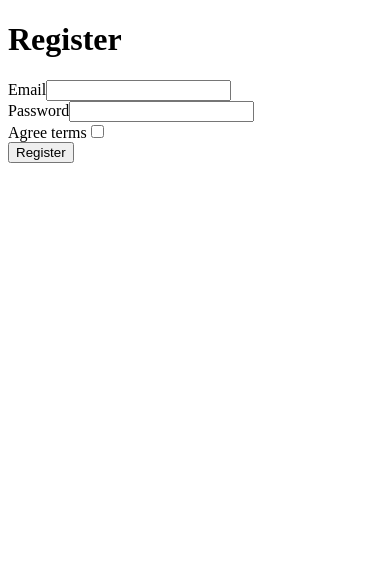
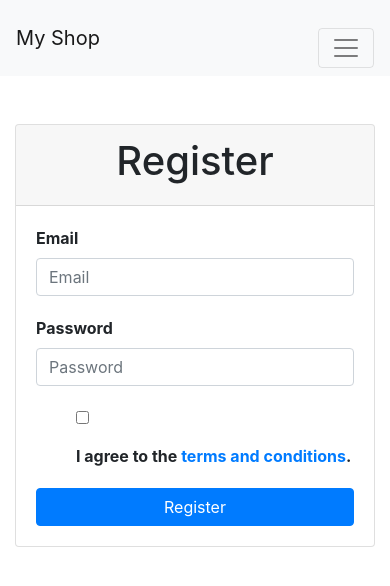
Before and after one commit to ignamart03/Symfony-shop, a Symfony app: template templates/registration/register.html.twig in a window 390 px wide. Shown: the top 586 px of the page. Run offline with Twig, Linux system fonts and the light colour scheme; the template is opened without the code that fills it, so the values that code supplies are empty; form fields are guessed from the names that the template uses; some libraries are stand-ins or nearby versions.

Commit message:
Apply style and create 'Home'

```diff
--- a/templates/base.html.twig
+++ b/templates/base.html.twig
@@ -7,13 +7,50 @@
         {# Run `composer require symfony/webpack-encore-bundle` to start using Symfony UX #}
         {% block stylesheets %}
             {{ encore_entry_link_tags('app') }}
+            <link rel="stylesheet" href="https://maxcdn.bootstrapcdn.com/bootstrap/4.0.0/css/bootstrap.min.css">
+            <style>
+                /* Customize styles for the login form */
+                form {
+                    max-width: 400px;
+                    margin: 0 auto;
+                }
+                label {
+                    font-weight: bold;
+                }
+                input {
+                    margin-bottom: 20px;
+                }
+                button {
+                    margin-top: 20px;
+                }
+            </style>
         {% endblock %}
 
         {% block javascripts %}
             {{ encore_entry_script_tags('app') }}
+            <!-- Include Bootstrap JS -->
+            <script src="https://code.jquery.com/jquery-3.2.1.slim.min.js"></script>
+            <script src="https://cdnjs.cloudflare.com/ajax/libs/popper.js/1.12.9/umd/popper.min.js"></script>
+            <script src="https://maxcdn.bootstrapcdn.com/bootstrap/4.0.0/js/bootstrap.min.js"></script>
         {% endblock %}
     </head>
     <body>
+        <nav class="navbar navbar-expand-lg navbar-light bg-light">
+            <a class="navbar-brand" href="{{ path('home') }}">My Shop</a>
+            <button class="navbar-toggler" type="button" data-toggle="collapse" data-target="#navbarNav" aria-controls="navbarNav" aria-expanded="false" aria-label="Toggle navigation">
+                <span class="navbar-toggler-icon"></span>
+            </button>
+            <div class="collapse navbar-collapse" id="navbarNav">
+                <ul class="navbar-nav">
+                    <li class="nav-item">
+                        <a class="nav-link" href="{{ path('register') }}">Register</a>
+                    </li>
+                    <li class="nav-item">
+                        <a class="nav-link" href="{{ path('login') }}">Login</a>
+                    </li>
+                </ul>
+            </div>
+        </nav>
         {% block body %}{% endblock %}
     </body>
 </html>
--- a/templates/registration/register.html.twig
+++ b/templates/registration/register.html.twig
@@ -3,15 +3,51 @@
 {% block title %}Register{% endblock %}
 
 {% block body %}
-    <h1>Register</h1>
+    <div class="container">
+        <div class="row">
+            <div class="col-md-6 offset-md-3">
+                <div class="card mt-5">
+                    <div class="card-header">
+                        <h1 class="text-center">Register</h1>
+                    </div>
+                    <div class="card-body">
+                        {{ form_start(registrationForm) }}
+                        <div class="form-group">
+                            {{ form_row(registrationForm.email, {
+                                'attr': {
+                                    'class': 'form-control',
+                                    'placeholder': 'Email'
+                                }
+                            }) }}
+                        </div>
+                        <div class="form-group">
+                            {{ form_row(registrationForm.plainPassword, {
+                                'label': 'Password',
+                                'attr': {
+                                    'class': 'form-control',
+                                    'placeholder': 'Password'
+                                }
+                            }) }}
+                        </div>
+                        <div class="form-group form-check">
+                            <div class="form-check">
+                                {{ form_widget(registrationForm.agreeTerms, {
+                                    'attr': {
+                                    'class': 'form-check-input'
+                                    }
+                                }) }}
+                                <label class="form-check-label" for="{{ registrationForm.agreeTerms.vars.id }}">
+                                    I agree to the <a href="#">terms and conditions</a>.
+                                </label>
+                            </div>
+                        </div>
 
-    {{ form_start(registrationForm) }}
-        {{ form_row(registrationForm.email) }}
-        {{ form_row(registrationForm.plainPassword, {
-            label: 'Password'
-        }) }}
-        {{ form_row(registrationForm.agreeTerms) }}
 
-        <button type="submit" class="btn">Register</button>
-    {{ form_end(registrationForm) }}
+                        <button type="submit" class="btn btn-primary btn-block">Register</button>
+                        {{ form_end(registrationForm) }}
+                    </div>
+                </div>
+            </div>
+        </div>
+    </div>
 {% endblock %}
```
Also changed, not shown: config/routes.yaml (+12 -0 lines), src/Controller/FirstController.php (deleted, +0 -18 lines), src/Controller/HomeController.php (added, +14 -0 lines), templates/first/index.html.twig (deleted, +0 -33 lines), templates/home/index.html.twig (added, +9 -0 lines), templates/login/index.html.twig (+15 -12 lines), 5 other files.
